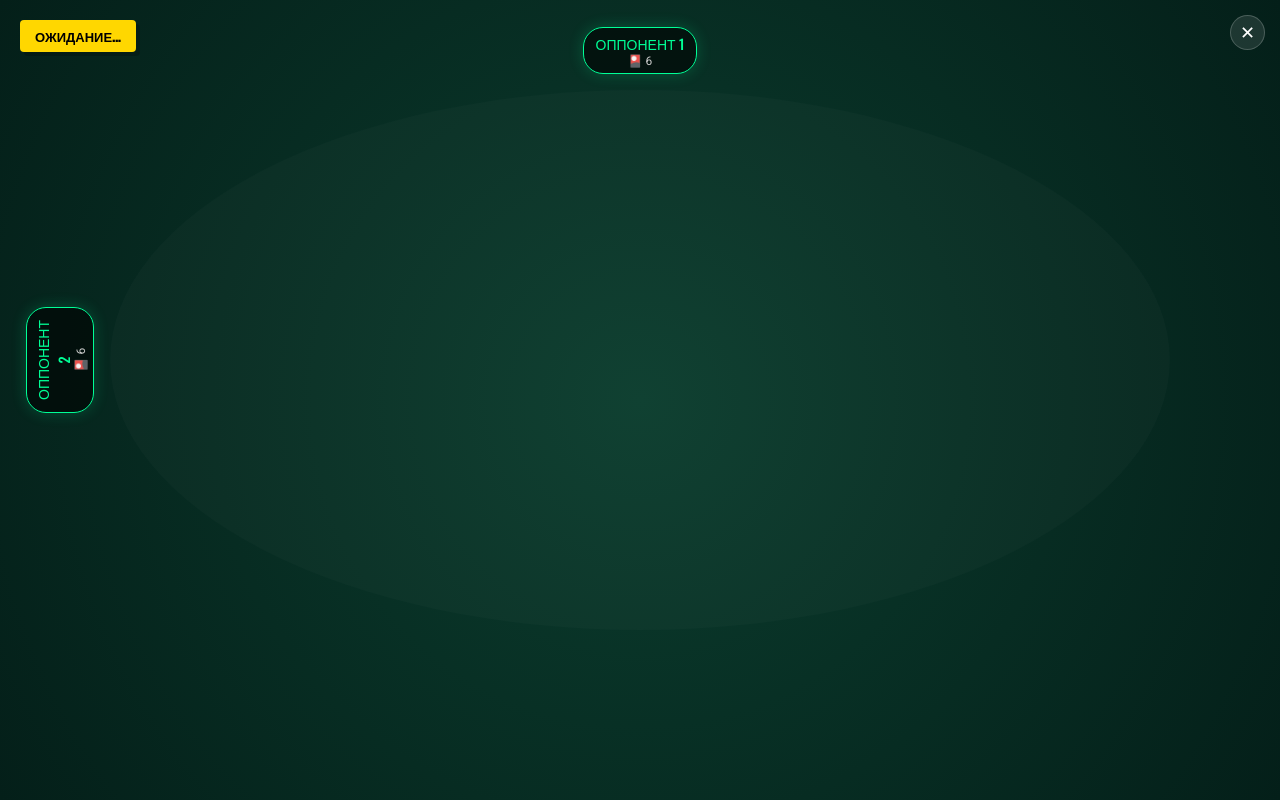
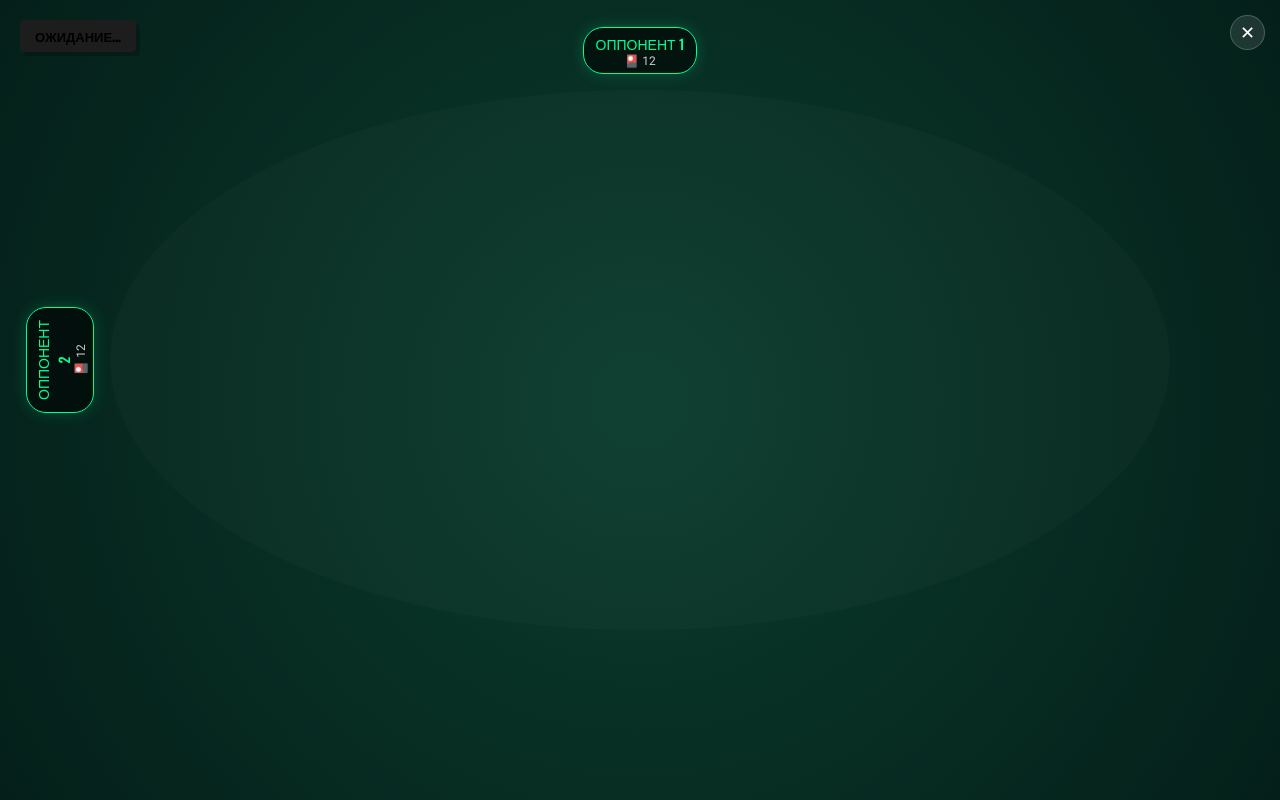
Before and after one commit to OrangeFVBH/Sultan_cards, a website: page Sultan_card/frontend/game.html in a window 1280 px wide. Drawn offline with nearby package versions, Linux system fonts and the light colour scheme; no server answers.

Commit message:
Визуал

```diff
--- a/Sultan_card/frontend/css/style.css
+++ b/Sultan_card/frontend/css/style.css
@@ -1,5 +1,5 @@
 :root {
-    --gold: #ffd700;
+    --gold: #1d1d1d;
     --green-bright: #00ff96;
     --bg-dark: #041f19;
     --card-shadow: 0 4px 12px rgba(0,0,0,0.5);
--- a/Sultan_card/frontend/game.html
+++ b/Sultan_card/frontend/game.html
@@ -17,14 +17,14 @@
             <div class="player-badge player-top" id="playerTop">
                 <div class="badge-info">
                     <div class="p-name">Оппонент 1</div>
-                    <div class="p-cards">🎴 <span>6</span></div>
+                    <div class="p-cards">🎴 <span>12</span></div>
                 </div>
             </div>
 
             <div class="player-badge player-left" id="playerLeft">
                 <div class="badge-info">
                     <div class="p-name">Оппонент 2</div>
-                    <div class="p-cards">🎴 <span>6</span></div>
+                    <div class="p-cards">🎴 <span>12</span></div>
                 </div>
             </div>
 
```
